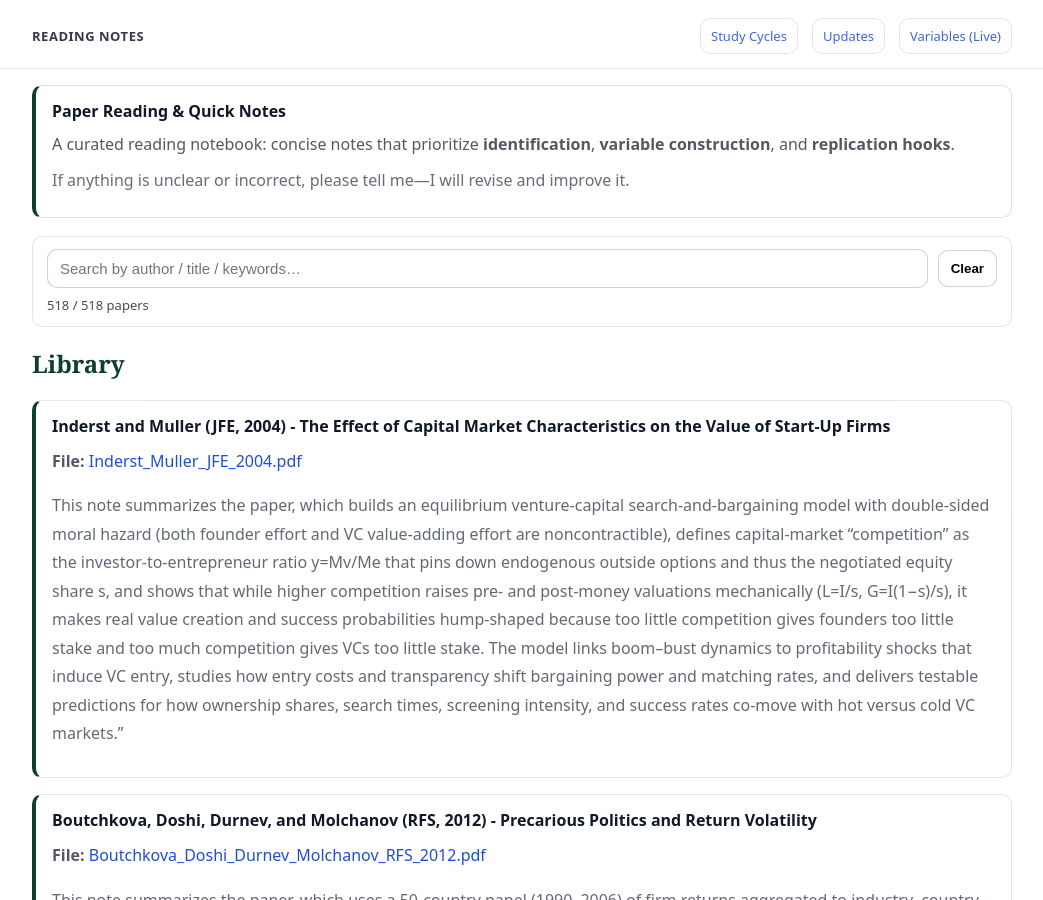
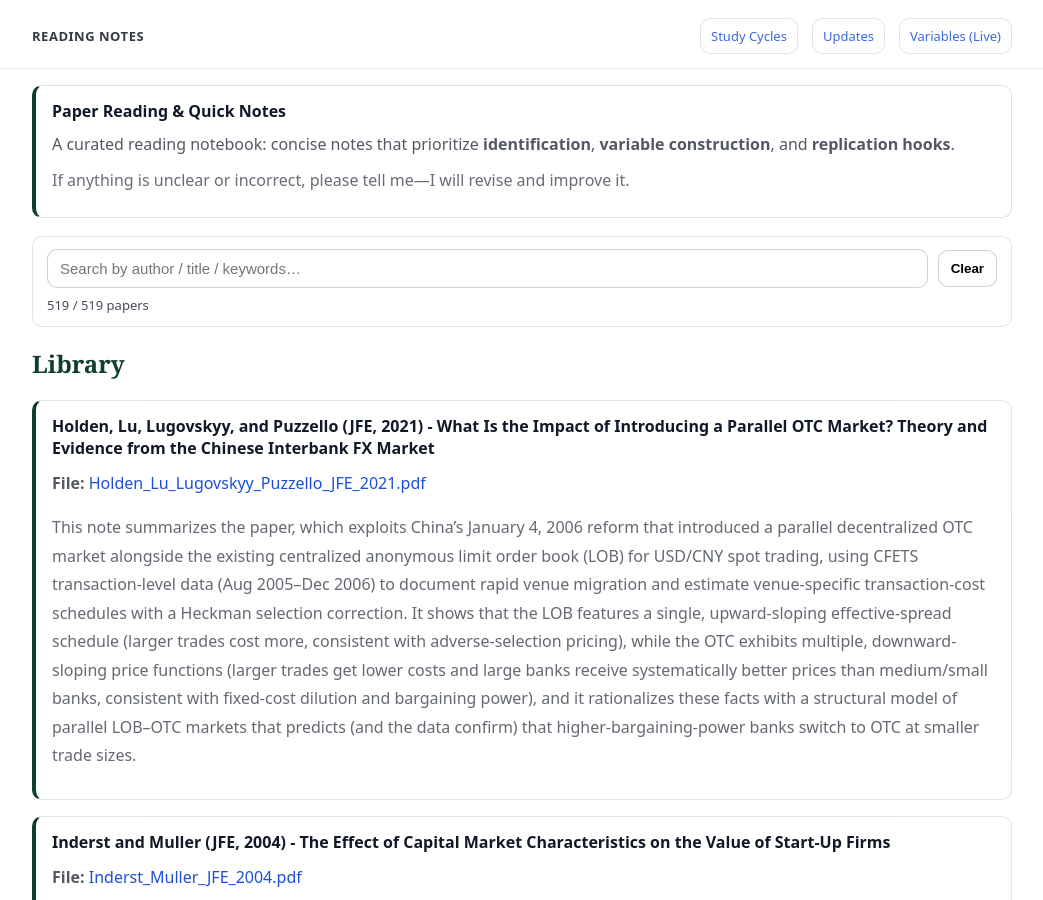
Before and after one commit to yaxinzn/study-archive, a Jekyll site: the page built from reading/index.md, in a window 1280 px wide and 900 px high. Shown: the whole window, without its empty margins (118-1161 px from the left). Built offline with Jekyll 4.4.1, drawn with Linux system fonts in a browser that asks for light colours.

Commit message:
Reading: add/update Holden_Lu_Lugovskyy_Puzzello_JFE_2021.pdf

```diff
--- a/_data/reading.yml
+++ b/_data/reading.yml
@@ -1,3 +1,7 @@
+- title: "Holden, Lu, Lugovskyy, and Puzzello (JFE, 2021) - What Is the Impact of Introducing a Parallel OTC Market? Theory and Evidence from the Chinese Interbank FX Market"
+  file: "Holden_Lu_Lugovskyy_Puzzello_JFE_2021.pdf"
+  desc: "This note summarizes the paper, which exploits China’s January 4, 2006 reform that introduced a parallel decentralized OTC market alongside the existing centralized anonymous limit order book (LOB) for USD/CNY spot trading, using CFETS transaction-level data (Aug 2005–Dec 2006) to document rapid venue migration and estimate venue-specific transaction-cost schedules with a Heckman selection correction. It shows that the LOB features a single, upward-sloping effective-spread schedule (larger trades cost more, consistent with adverse-selection pricing), while the OTC exhibits multiple, downward-sloping price functions (larger trades get lower costs and large banks receive systematically better prices than medium/small banks, consistent with fixed-cost dilution and bargaining power), and it rationalizes these facts with a structural model of parallel LOB–OTC markets that predicts (and the data confirm) that higher-bargaining-power banks switch to OTC at smaller trade sizes."
+
 - title: "Inderst and Muller (JFE, 2004) - The Effect of Capital Market Characteristics on the Value of Start-Up Firms"
   file: "Inderst_Muller_JFE_2004.pdf"
   desc: "This note summarizes the paper, which builds an equilibrium venture-capital search-and-bargaining model with double-sided moral hazard (both founder effort and VC value-adding effort are noncontractible), defines capital-market “competition” as the investor-to-entrepreneur ratio y=Mv/Me that pins down endogenous outside options and thus the negotiated equity share s, and shows that while higher competition raises pre- and post-money valuations mechanically (L=I/s, G=I(1−s)/s), it makes real value creation and success probabilities hump-shaped because too little competition gives founders too little stake and too much competition gives VCs too little stake. The model links boom–bust dynamics to profitability shocks that induce VC entry, studies how entry costs and transparency shift bargaining power and matching rates, and delivers testable predictions for how ownership shares, search times, screening intensity, and success rates co-move with hot versus cold VC markets.”"
```
Also changed, not shown: 1 other file.
